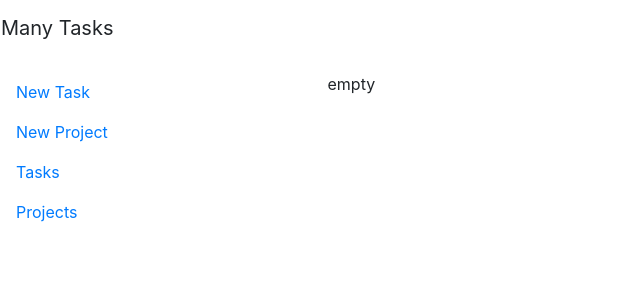
After one commit to MuhammadGalimov/ManyTasks-django, a Django app: template task/templates/add_project.html in a window 1280 px wide. The commit adds this page. Shown: the top 300 px of the page, without its empty margins (0-640 px from the left). Run offline with Django 3.2, Linux system fonts and the light colour scheme; the template is opened without the code that fills it, so the values that code supplies are empty.

Commit message:
added templates

```diff
--- /dev/null
+++ b/task/templates/add_project.html
@@ -0,0 +1,4 @@
+{% extends "index.html" %}
+{% block content %}
+<p>empty</p>
+{% endblock %}
--- a/task/templates/index.html
+++ b/task/templates/index.html
@@ -1,49 +1,36 @@
 <!doctype html>
 <html lang="en">
 <head>
+    <link rel="stylesheet" href="https://cdn.jsdelivr.net/npm/bootstrap@4.5.3/dist/css/bootstrap.min.css"
+          integrity="sha384-TX8t27EcRE3e/ihU7zmQxVncDAy5uIKz4rEkgIXeMed4M0jlfIDPvg6uqKI2xXr2" crossorigin="anonymous">
+    <link rel="stylesheet" href="styles.css">
     <meta charset="UTF-8">
     <meta name="viewport"
           content="width=device-width, user-scalable=no, initial-scale=1.0, maximum-scale=1.0, minimum-scale=1.0">
     <meta http-equiv="X-UA-Compatible" content="ie=edge">
-    <link rel="stylesheet" href="https://cdn.jsdelivr.net/npm/bootstrap@4.5.3/dist/css/bootstrap.min.css"
-          integrity="sha384-TX8t27EcRE3e/ihU7zmQxVncDAy5uIKz4rEkgIXeMed4M0jlfIDPvg6uqKI2xXr2" crossorigin="anonymous">
     <title>Many Tasks</title>
 </head>
-<body class="bg-light">
-    <div class="container">
-        <div class="py-5 text-center">
-            <img class="d-block mx-auto mb-4" src="./to-do-list.svg" alt width="72" height="72">
-            <h2>Many Tasks</h2>
-        </div>
-        <div class="row">
-            <div class="input-group mb-3">
-                <input type="text" class="form-control" placeholder="Enter task"
-                       aria-label="Enter task" aria-describedby="basic-addon2">
-                <div class="input-group-append">
-                    <button class="btn btn-outline-secondary" type="button">Add</button>
-                </div>
+<body>
+      <header class="header">
+            <div class="row">
+                  <nav class="navbar">
+                        <p class="navbar-brand">Many Tasks</p>
+                  </nav>
             </div>
-        </div>
-        <div class="row">
-            <div class="col">
-                <h4>Tasks:</h4>
-                <ul class="list-group">
-                    <li class="list-group-item d-flex justify-content-between align-items-center">
-                        first
-                        <button type="button" class="btn btn-secondary">Done</button>
-                    </li>
-                </ul>
+      </header>
+      <div class="row">
+            <div class="col-md-3">
+                  <nav class="nav flex-column">
+                        <a class="nav-link" href="/add_task/">New Task</a>
+                        <a class="nav-link" href="/add_project/">New Project</a>
+                        <a class="nav-link" href="/tasks/">Tasks</a>
+                        <a class="nav-link" href="/projects/">Projects</a>
+                  </nav>
             </div>
-            <div class="col">
-                <h4>Completed:</h4>
-                <ul class="list-group">
-                    <li class="list-group-item d-flex justify-content-between align-items-center">
-                        <s>Done</s>
-                        <button type="button" class="btn btn-secondary">Delete</button>
-                    </li>
-                </ul>
+            <div class="col-md-7" id="content">
+                {% block content %}
+                {% endblock %}
             </div>
-        </div>
-    </div>
+      </div>
 </body>
 </html>
--- /dev/null
+++ b/task/templates/styles.css
@@ -0,0 +1,7 @@
+.primary-color {
+    background-color: #5c6bc0;
+}
+
+.secondary-color {
+    background-color: #78909c;
+}
--- a/task/urls.py
+++ b/task/urls.py
@@ -1,8 +1,10 @@
 from django.urls import path
-from .views import add_task, show_projects, show_tasks
+from .views import add_task, add_project, show_projects, show_tasks, main_page
 
 urlpatterns = [
-    path('add/', add_task),
+    path('', main_page),
+    path('add_task/', add_task),
+    path('add_project/', add_project),
     path('tasks/', show_tasks),
     path('projects/', show_projects),
 ]
```
Also changed, not shown: task/templates/add_task.html (added, +8 -0 lines), task/templates/main.html (deleted, +0 -23 lines), task/templates/projects.html (+3 -12 lines), task/templates/tasks.html (+3 -12 lines), task/views.py (+9 -1 lines).
